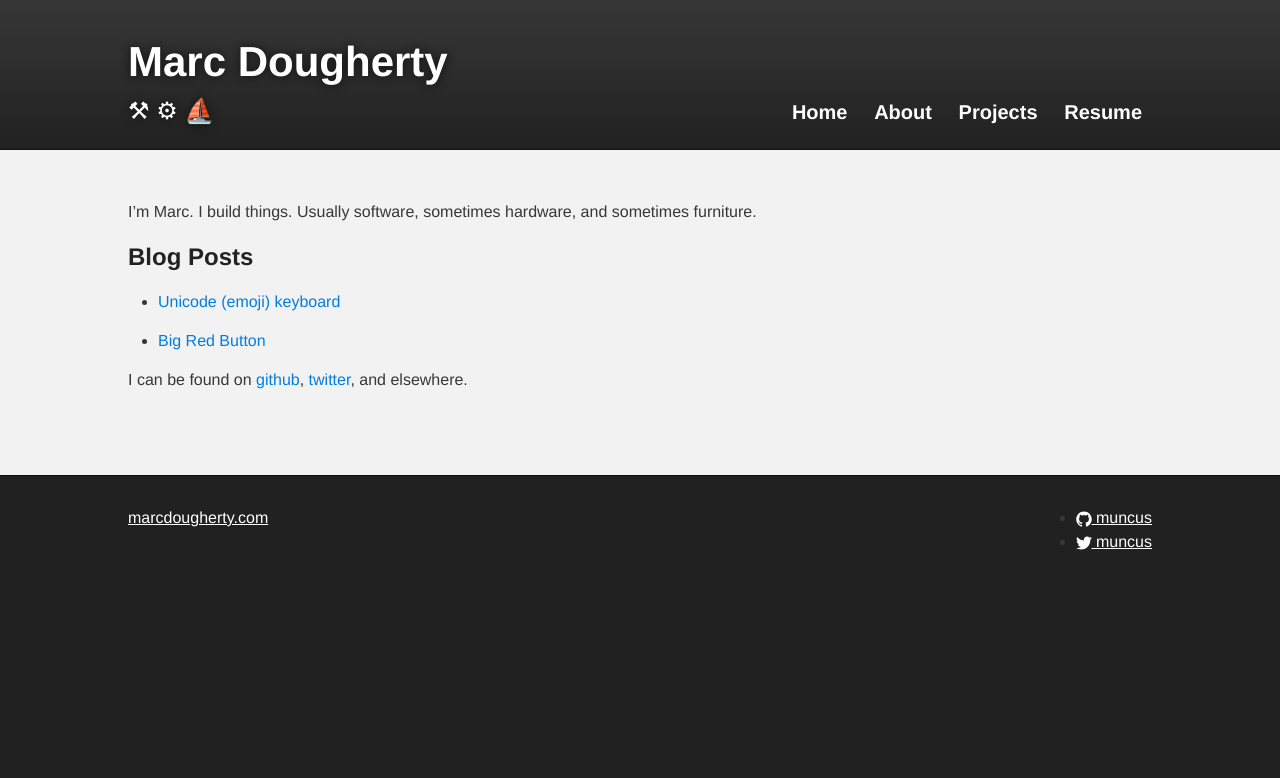
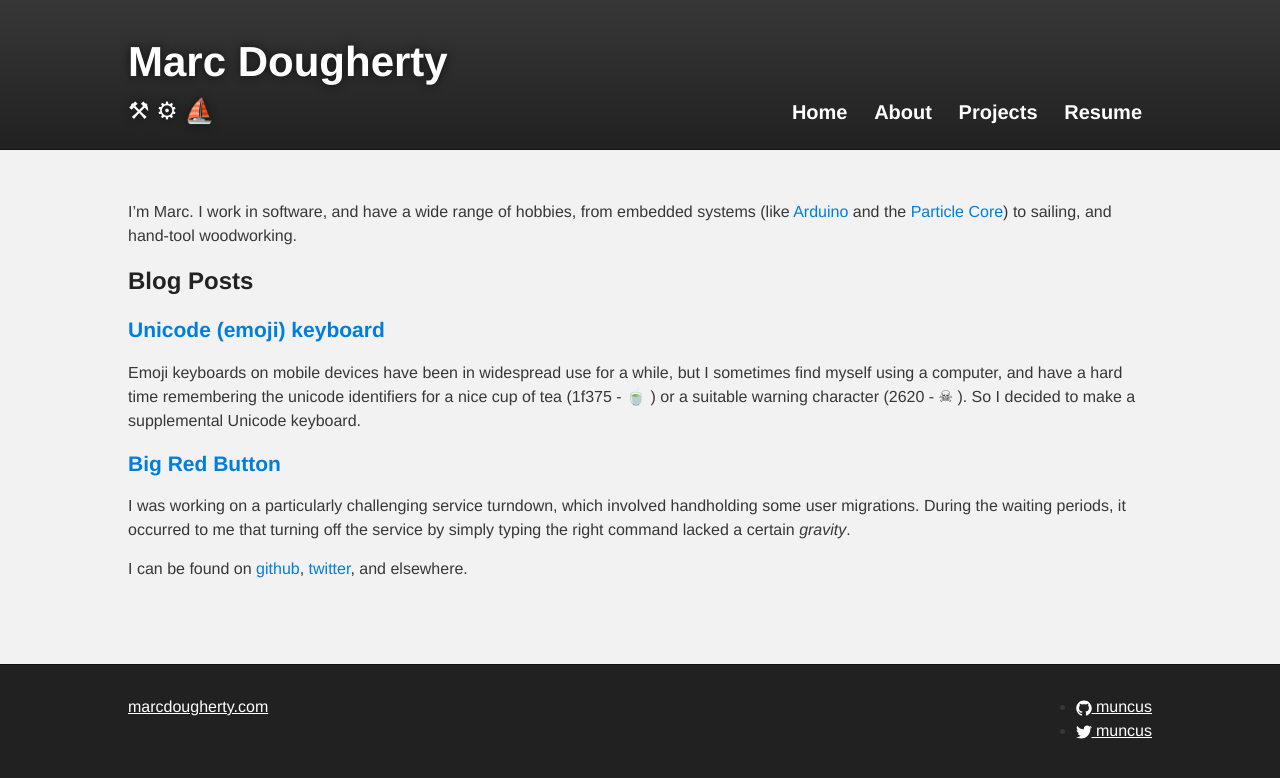
Before and after one commit to marcdougherty/marcdougherty.github.io, a Jekyll site: the page built from index.md, in a window 1280 px wide. Shown: the top 778 px of the page. Built offline with Jekyll 4.4.1, drawn with Linux system fonts in a browser that asks for light colours.

Commit message:
make blog post use excerpts

```diff
--- a/_config.yml
+++ b/_config.yml
@@ -19,5 +19,11 @@ defaults:
   -
     scope:
       path: "" #Empty scope applies to all.
+      type: "posts"
     values:
-      layout: stock
+      layout: "post"
+  -
+    scope:
+      path: "" #Empty scope applies to all.
+    values:
+      layout: "stock"
--- a/_layouts/post.html
+++ b/_layouts/post.html
@@ -1,5 +1,5 @@
 ---
-layout: bootstrap
+layout: stock
 ---
 <h2>{{ page.title }}</h2>
 <p class="meta">{{ page.date | date_to_string }}</p>
--- a/index.md
+++ b/index.md
@@ -3,13 +3,16 @@
 layout: stock
 ---
 
-I'm Marc. I build things. Usually software, sometimes hardware, and sometimes furniture.
+I'm Marc. I work in software, and have a wide range of hobbies, from embedded systems (like [Arduino](http://arduino.cc) and the [Particle Core](http://particle.io)) to sailing, and hand-tool woodworking.
 
 
 ### Blog Posts
 
 {% for post in site.posts %}
-* [{{ post.title }}]({{ post.url }})
+#### [{{ post.title }}]({{ post.url }})
+  {{ post.excerpt }}
+
+
 {% endfor %}
 
 I can be found on [github](http://github.com/muncus), [twitter](http://twitter.com/muncus),
```
Also changed, not shown: _posts/2015-01-01-big-red-button.md (+1 -2 lines), _posts/2015-04-21-unicode-keyboard.md (+0 -3 lines).
